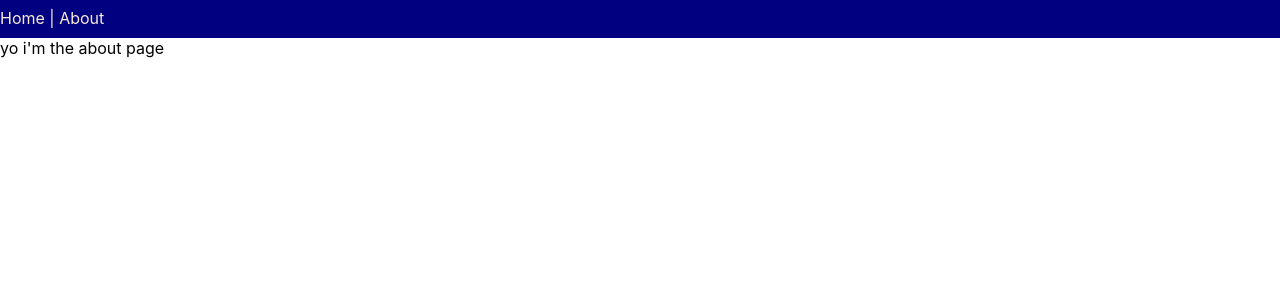
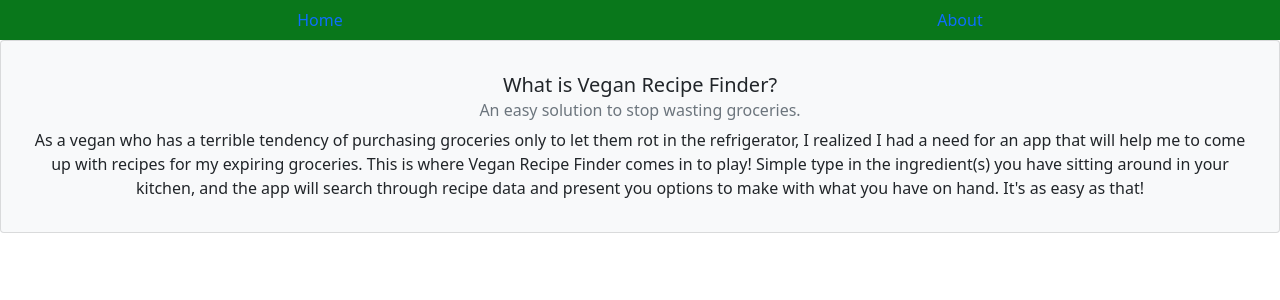
Before and after one commit to ronniexrogers/vegan-recipe-maker, a React (Create React App) app in the folder vegan-recipe-maker/: page /about in a window 1280 px wide. Shown: the top 300 px of the page. Built offline with nearby package versions, Linux system fonts and the light colour scheme; no server answers.

Commit message:
add minor reactstrap styling.

```diff
--- a/vegan-recipe-maker/package.json
+++ b/vegan-recipe-maker/package.json
@@ -6,10 +6,12 @@
     "@testing-library/jest-dom": "^5.16.1",
     "@testing-library/react": "^12.1.2",
     "@testing-library/user-event": "^13.5.0",
+    "bootstrap": "^5.1.3",
     "react": "^17.0.2",
     "react-dom": "^17.0.2",
     "react-router-dom": "^6.2.1",
     "react-scripts": "5.0.0",
+    "reactstrap": "^9.0.1",
     "web-vitals": "^2.1.3"
   },
   "scripts": {
--- a/vegan-recipe-maker/src/About.js
+++ b/vegan-recipe-maker/src/About.js
@@ -1,9 +1,27 @@
+import { Card, CardTitle, CardBody, CardSubtitle, CardText } from "reactstrap";
+
 const About = () => {
-    return (
-        <div className="about">
-            yo i'm the about page
-        </div>
-     );
-}
+  return (
+    <div>
+      <Card className="text-center" body color="light">
+        <CardBody>
+          <CardTitle tag="h5">What is Vegan Recipe Finder?</CardTitle>
+          <CardSubtitle className="mb-2 text-muted" tag="h6">
+            An easy solution to stop wasting groceries.
+          </CardSubtitle>
+          <CardText>
+            As a vegan who has a terrible tendency of purchasing groceries only
+            to let them rot in the refrigerator, I realized I had a need for an
+            app that will help me to come up with recipes for my expiring
+            groceries. This is where Vegan Recipe Finder comes in to play!
+            Simple type in the ingredient(s) you have sitting around in your
+            kitchen, and the app will search through recipe data and present you
+            options to make with what you have on hand. It's as easy as that!
+          </CardText>
+        </CardBody>
+      </Card>
+    </div>
+  );
+};
 
 export default About;
--- a/vegan-recipe-maker/src/App.css
+++ b/vegan-recipe-maker/src/App.css
@@ -1,9 +1,7 @@
 .nav-bar {
-  background-color: navy;
+  background-color: rgb(9, 119, 27);
   color: antiquewhite;
   text-decoration: none;
-  height: 30px;
-  padding: 8px 0px 0px 0px;
 }
 
 a:visited {
@@ -18,7 +16,7 @@ a {
 
 a:hover {
   text-decoration: none;
-  color:rgb(119, 119, 119);
+  color:rgb(176, 253, 161);
 }
 
 .recipe-card {
@@ -41,3 +39,7 @@ a:hover {
   width: 400px;
   text-align: center;
 }
+
+.recipe-button {
+
+}
--- a/vegan-recipe-maker/src/App.js
+++ b/vegan-recipe-maker/src/App.js
@@ -1,6 +1,7 @@
 import { useEffect, useState } from 'react';
 import { BrowserRouter as Router, Routes, Route } from 'react-router-dom';
 import './App.css';
+import 'bootstrap/dist/css/bootstrap.min.css';
 import NavBar from './NavBar';
 import RecipesList from './RecipesList';
 import Recipe from './Recipe';
@@ -16,7 +17,6 @@ const [userInput, setUserInput] = useState('')
 const API_KEY = process.env.REACT_APP_API_KEY
 const url = `https://api.spoonacular.com/recipes/complexSearch?apiKey=${API_KEY}&includeIngredients=${userInput.trim().split(/\s+/).join('+')}&number=5&diet=vegan`
 
-
 useEffect(() => {
   fetch(url)
   .then(res => res.json())
@@ -29,6 +29,7 @@ if(!recipeData) {
     <p>Loading....</p>
   )
 }
+
 
   return (
     <Router>
--- a/vegan-recipe-maker/src/Home.js
+++ b/vegan-recipe-maker/src/Home.js
@@ -1,28 +1,36 @@
 import { useNavigate } from "react-router-dom";
 import { useRef } from "react";
 
-const Home = ( props ) => {
+const Home = (props) => {
+  const userInputRef = useRef();
 
-    const userInputRef = useRef()
+  let navigate = useNavigate();
 
-    let navigate = useNavigate()
+  const handleClick = () => {
+    navigate("/recipes-list");
+    props.setUserInput(userInputRef.current.value);
+  };
 
-    const handleClick = () => {
-        navigate("/recipes-list")
-        props.setUserInput(userInputRef.current.value)
-    }
-
-    return (
+  return (
     <div className="home">
-        yo i'm the home page
-        <div className="search-bar">
-                <h4>Enter key ingredients separated by commas:</h4>
-                <input ref={userInputRef} type="text" placeholder="e.g. carrots, tofu, etc." ></input>
-                <button onClick={handleClick} >enter</button>
-        </div>
-    </div> );
-}
+      <div className="input-group mb-3">
+        <input
+          ref={userInputRef}
+          type="text"
+          className="form-control"
+          placeholder="e.g. carrots, tofu, etc."
+        />
+        <button
+          onClick={handleClick}
+          className="btn btn-outline-secondary"
+          type="button"
+          id="button-addon2"
+        >
+          Find Recipes!
+        </button>
+      </div>
+    </div>
+  );
+};
 
 export default Home;
-
-{/* <button onClick={() => navigate("/about")}>About page</button> */}
--- a/vegan-recipe-maker/src/NavBar.js
+++ b/vegan-recipe-maker/src/NavBar.js
@@ -1,13 +1,20 @@
-import { Link } from "react-router-dom";
+import { Nav, NavItem, NavLink } from "reactstrap";
 
 const NavBar = () => {
-    return (
-        <nav className="nav-bar">
-            <Link to="/">Home </Link>
-             |
-            <Link to="/about"> About </Link>
-        </nav>
-     );
-}
+  return (
+    <div className="nav-bar">
+      <Nav justified pills>
+        <NavItem>
+          <NavLink href="/">
+            Home
+          </NavLink>
+        </NavItem>
+        <NavItem>
+          <NavLink href="/about">About</NavLink>
+        </NavItem>
+      </Nav>
+    </div>
+  );
+};
 
 export default NavBar;
--- a/vegan-recipe-maker/src/Recipe.js
+++ b/vegan-recipe-maker/src/Recipe.js
@@ -11,6 +11,7 @@ const Recipe = () => {
     const [ingredients, setIngredients] = useState([])
     const [instructions, setInstructions] = useState([])
     const [summary, setSummary] = useState([])
+    const [visualIngredients, setVisualIngredients] = useState('')
 
     useEffect(() => {
         fetch(ingredientsUrl)
--- a/vegan-recipe-maker/src/RecipesList.js
+++ b/vegan-recipe-maker/src/RecipesList.js
@@ -1,27 +1,46 @@
 import { useEffect } from "react";
 import { useNavigate } from "react-router-dom";
+import {
+  CardGroup,
+  Card,
+  CardImg,
+  CardBody,
+  CardSubtitle,
+  CardText,
+  CardTitle,
+  Button,
+} from "reactstrap";
 
 const RecipesList = (data) => {
-    const recipeData = data.data.results
-    let navigate = useNavigate()
-    console.log(recipeData)
+  const recipeData = data.data.results;
+  let navigate = useNavigate();
 
-    useEffect(() => {
+  useEffect(() => {}, []);
 
-      },[])
+  if (!recipeData) {
+    return <p>Loading....</p>;
+  }
 
-    return (
-        <div className="recipes-list">
-            <b>Click on a recipe to view more info!</b>
-            { recipeData.map((recipe) => (
-                <div onClick={() => navigate(`/recipe/${recipe.id}`)} key={recipe.id}  className="recipe-card">
-                    <h2>{recipe.title}</h2>
-                    <img src={recipe.image} alt={recipe.title} />
-                </div>
-            ))}
-
-        </div>
-     );
-}
+  return (
+    <CardGroup>
+      {recipeData.map((recipe) => (
+        <Card className="recipe-card" key={recipe.id}>
+          <CardImg alt={recipe.title} src={recipe.image} top width="100%" />
+          <CardBody>
+            <CardTitle tag="h5">{recipe.title}</CardTitle>
+            {/* <CardText>
+              This is a wider card with supporting text below as a natural
+              lead-in to additional content. This content is a little bit
+              longer.
+            </CardText> */}
+            <Button className="recipe-button" onClick={() => navigate(`/recipe/${recipe.id}`)}>
+              View Recipe
+            </Button>
+          </CardBody>
+        </Card>
+      ))}
+    </CardGroup>
+  );
+};
 
 export default RecipesList;
```
Also changed, not shown: 1 other file (tests, documents, lock files or other folders).
